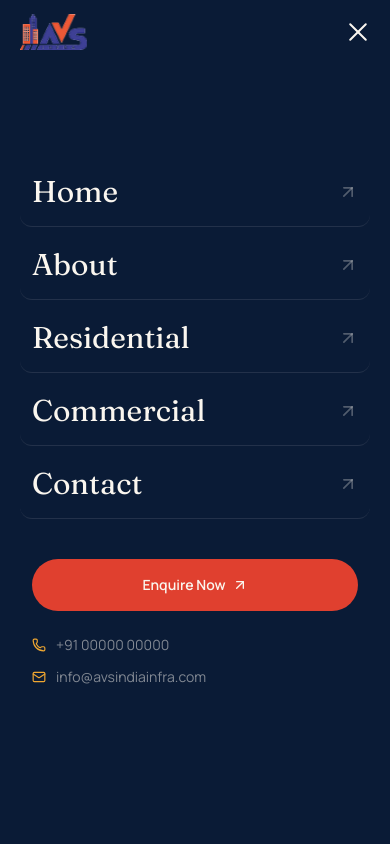
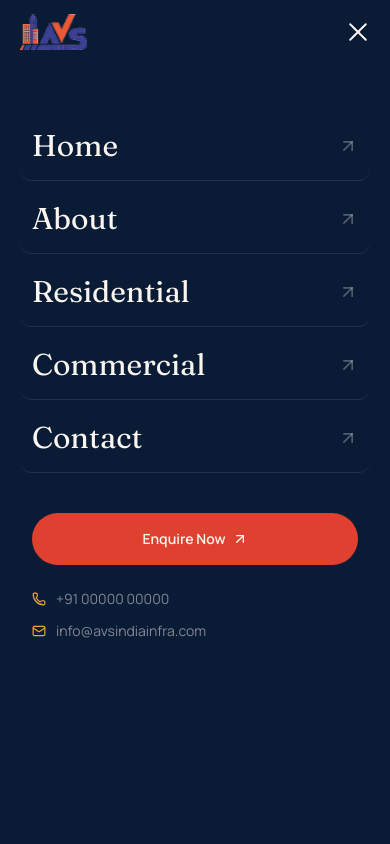
Before and after one commit to cykoravish/avsinfra, a Next.js app: page / in a window 390 px wide. Both pictures are taken after a click on the button "Open menu". Shown: the top 844 px of the page. Built offline with nearby package versions, Linux system fonts and the light colour scheme.

Commit message:
Fix cramped mobile drawer: add proper top spacing (pt-28) below header instead of vertical-centering the nav list

```diff
--- a/src/components/home/Navbar.tsx
+++ b/src/components/home/Navbar.tsx
@@ -134,7 +134,7 @@ export default function Navbar() {
             transition={{ duration: 0.3, ease: "easeOut" }}
             className="lg:hidden fixed inset-0 z-50 bg-navy-deep"
           >
-            <div className="h-full flex flex-col justify-center px-8">
+            <div className="h-full flex flex-col px-8 pt-28 pb-10 overflow-y-auto">
               <nav className="flex flex-col gap-1">
                 {LINKS.map((link, i) => (
                   <motion.div
```
